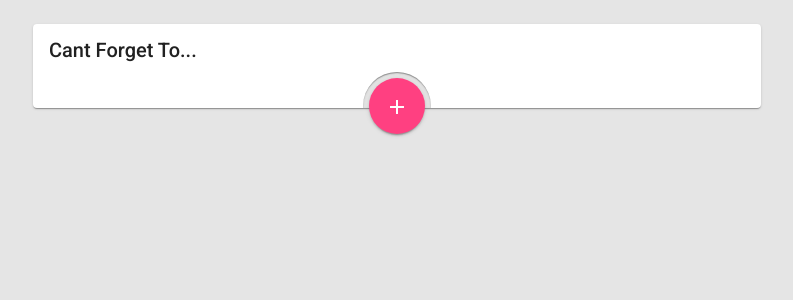
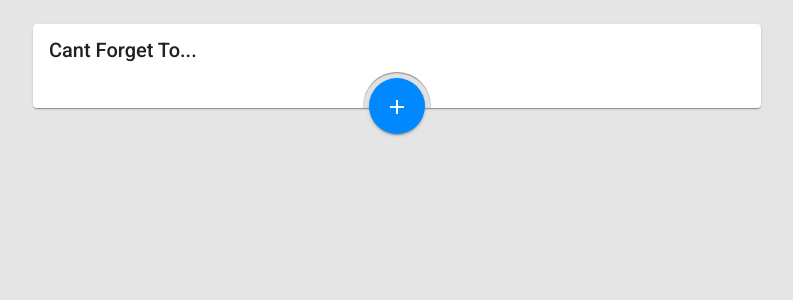
Before and after one commit to sydneyluce/cant-forget-to, an Angular app: page / in a window 1280 px wide. Shown: the top 300 px of the page, without its empty margins (243-1036 px from the left). Built offline with nearby package versions, Linux system fonts and the light colour scheme.

Commit message:
Updated color of some angular material components

```diff
--- a/src/app/app.component.html
+++ b/src/app/app.component.html
@@ -21,7 +21,7 @@
 			</div>
 		</mat-card-content>
 		<div class="mat-card-fab-cut-out" *ngIf="!showTodoForm">
-			<button mat-fab class="mat-elevation-z2" (click)='toggleTodoForm()'><mat-icon>add</mat-icon></button>
+			<button mat-fab color="primary" class="mat-elevation-z2" (click)='toggleTodoForm()'><mat-icon>add</mat-icon></button>
 		</div>
 	</mat-card>
 </div>
--- a/src/app/todo-form/todo-form.component.html
+++ b/src/app/todo-form/todo-form.component.html
@@ -4,6 +4,6 @@
 		<input matInput type="text" formControlName="description">
 	</mat-form-field>
 
-	<button type="submit" mat-raised-button color="accent" [disabled]="!todoForm.valid">Add</button>
+	<button type="submit" mat-raised-button color="primary" [disabled]="!todoForm.valid">Add</button>
 	<button type="button" mat-button (click)="cancel()">Cancel</button>
 </form>
```
